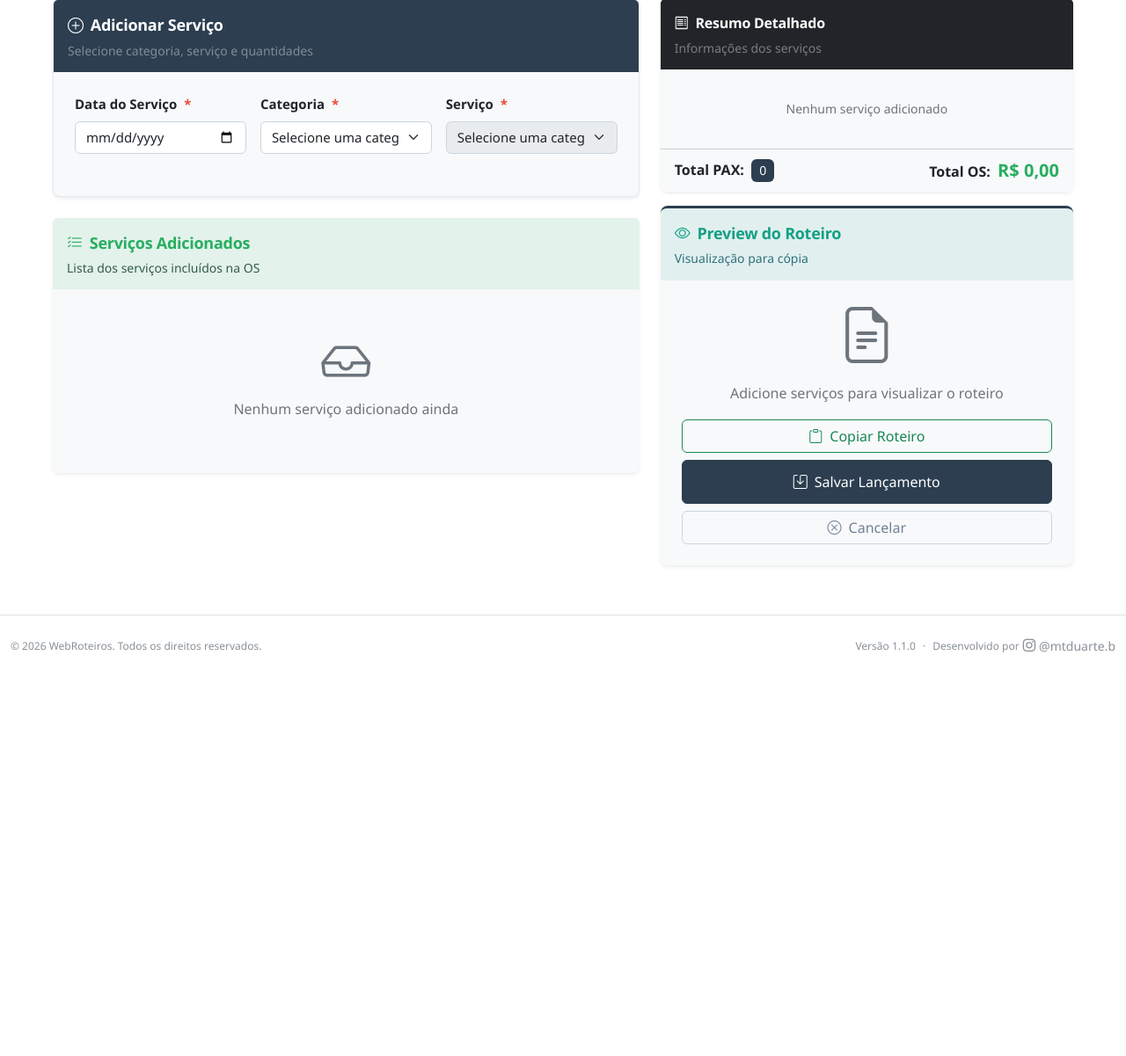
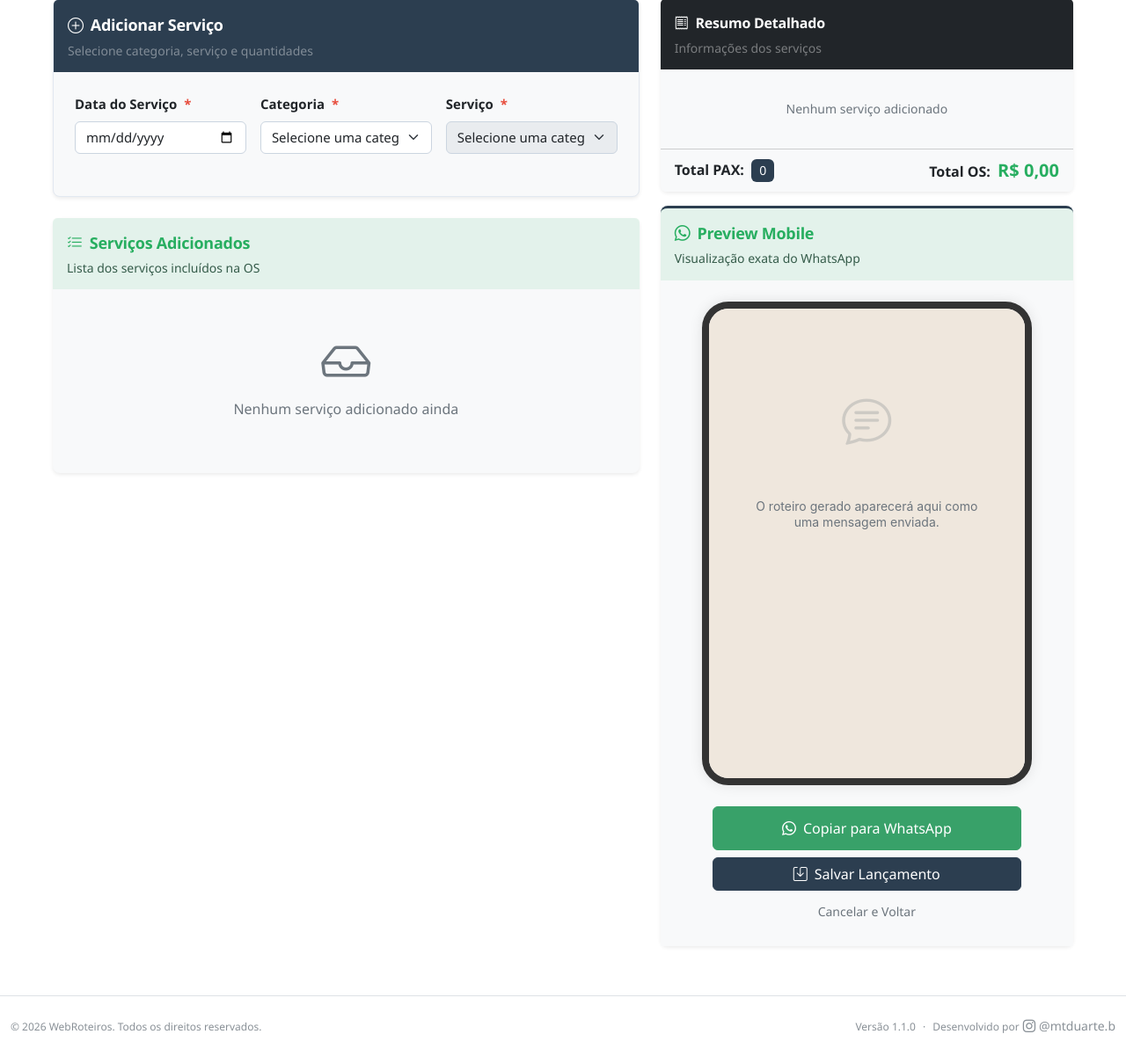
Before and after one commit to download2t/webReceptivo, a Django app: page /servicos/lancamentos/criar/ in a window 1280 px wide. Shown: the part 219-1420 px from the top of the page at 88% size. Before the commit the page ends 961 px from the top, so only its background shows below. Run offline with Django 5.2, Linux system fonts and the light colour scheme; a user stored in the database is signed in; data comes from the database, SQL or seed files in the repository; data that the repository does not hold is empty; some libraries are stand-ins or nearby versions.

Commit message:
Alterações do layout de whatsapp dentro de OS

```diff
--- a/static/css/ordem_servico_form.css
+++ b/static/css/ordem_servico_form.css
@@ -161,30 +161,7 @@ h1 {
     color: #f7fafc;
 }
 
-/* ===== Tema escuro adaptativo =====
-
-[data-bs-theme="dark"] .roteiro-preview {
-    background: var(--bs-dark);
-    border: 1px solid var(--bs-border-color);
-    color: var(--bs-body-color);
-}
-
-[data-bs-theme="light"] .roteiro-preview {
-    background: #f8f9fa;
-    border: 1px solid #dee2e6;
-}
-
-.roteiro-preview {
-    border-radius: 0.5rem;
-    padding: 1.5rem;
-    font-family: 'Courier New', monospace;
-    white-space: pre-wrap;
-    font-size: 0.9rem;
-    line-height: 1.6;
-    min-height: 400px;
-    max-height: 600px;
-    overflow-y: auto;
-}
+/* ===== SERVIÇOS ADICIONADOS (LISTA) ===== */
 
 [data-bs-theme="dark"] .servico-adicionado {
     background: var(--bs-body-bg);
@@ -356,3 +333,99 @@ h1 {
         box-shadow: 0 0.5rem 1rem rgba(13, 110, 253, 0.25);
     }
 }
+
+/* =========================================
+   SIMULAÇÃO WHATSAPP (PREVIEW MOBILE)
+   ========================================= */
+
+/* A tela do celular - Container Externo */
+.whatsapp-screen {
+    width: 375px; /* Largura padrão iPhone/Android médio */
+    height: 550px; /* Altura fixa para scroll */
+    background-color: #efe7dd; /* Bege padrão do WhatsApp */
+    /* background-image: url('https://user-images.githubusercontent.com/15075759/28719144-86dc0f70-73b1-11e7-911d-60d70fcded21.png'); /* Opcional: Doodle fundo */
+    margin: 0 auto; /* Centralizar */
+    border: 8px solid #333; /* Borda imitando celular */
+    border-radius: 30px;
+    padding: 15px;
+    overflow-y: auto;
+    display: flex;
+    flex-direction: column;
+    box-shadow: 0 0 15px rgba(0,0,0,0.1);
+    position: relative;
+}
+
+/* Scrollbar fina para o celular */
+.whatsapp-screen::-webkit-scrollbar {
+    width: 6px;
+}
+.whatsapp-screen::-webkit-scrollbar-thumb {
+    background-color: rgba(0,0,0,0.2);
+    border-radius: 3px;
+}
+
+/* O Balão da Mensagem (Verde - Enviada) */
+#roteiroPreview {
+    position: relative;
+    background-color: #d9fdd3 !important; /* Verde claro do WhatsApp - Forçado !important */
+    color: #111b21 !important; /* Texto PRETO sempre, mesmo em dark mode */
+    padding: 8px 10px;
+    border-radius: 7.5px;
+    box-shadow: 0 1px 0.5px rgba(11,20,38,0.13);
+
+    /* Tipografia exata */
+    font-family: -apple-system, BlinkMacSystemFont, "Segoe UI", Roboto, Helvetica, Arial, sans-serif;
+    font-size: 14.2px;
+    line-height: 19px;
+
+    /* Comportamento do texto */
+    white-space: pre-wrap; /* Mantém as quebras de linha */
+    word-wrap: break-word; /* Quebra palavras longas */
+
+    /* Posicionamento à direita (mensagem enviada) */
+    align-self: flex-end;
+    max-width: 90%;
+    margin-bottom: 10px;
+    margin-top: auto;
+    text-align: left;
+}
+
+/* O "rabinho" do balão (Triângulo) */
+#roteiroPreview::after {
+    content: '';
+    position: absolute;
+    top: 0;
+    right: -8px;
+    width: 0;
+    height: 0;
+    border-top: 8px solid #d9fdd3; /* Mesma cor do balão */
+    border-right: 8px solid transparent;
+    border-left: 8px solid transparent;
+}
+
+/* Estado Vazio (Placeholder dentro do celular) */
+#roteiroPreview:empty,
+#roteiroPreview:has(.text-muted) {
+    background-color: transparent !important; /* Fundo transparente quando vazio */
+    box-shadow: none;
+    align-self: center;
+    text-align: center;
+    color: #54656f !important; /* Cinza escuro do WhatsApp */
+    margin-top: 50%;
+    transform: translateY(-50%);
+}
+
+#roteiroPreview:has(.text-muted)::after {
+    display: none; /* Esconde o rabinho se estiver vazio */
+}
+
+/* Ajustes para Tema Escuro Global (Garante que a moldura do card mude, mas o celular mantenha as cores reais do app) */
+[data-bs-theme="dark"] .card-body.bg-light {
+    background-color: var(--bs-tertiary-bg) !important;
+}
+
+/* A borda do celular em modo escuro fica mais sutil */
+[data-bs-theme="dark"] .whatsapp-screen {
+    border-color: #1a1a1a;
+    box-shadow: 0 0 20px rgba(0,0,0,0.5);
+}
--- a/templates/servicos/os/ordem_servico_form.html
+++ b/templates/servicos/os/ordem_servico_form.html
@@ -203,50 +203,58 @@
 
             <!-- Card: Preview do Roteiro (Ação Principal) -->
             <div class="card shadow-sm sticky-top border-0 border-top border-primary border-3" style="top: 1rem;">
-                <div class="card-header bg-info bg-opacity-10 text-info py-3 border-0">
+            <div class="card-header bg-success bg-opacity-10 text-success py-3 border-0">
                 <h5 class="mb-0 fw-600">
-                        <i class="bi bi-eye me-2"></i>Preview do Roteiro
+                    <i class="bi bi-whatsapp me-2"></i>Preview Mobile
                 </h5>
-                    <p class="text-info-emphasis small mb-0 mt-1">Visualização para cópia</p>
+                <p class="text-success-emphasis small mb-0 mt-1">Visualização exata do WhatsApp</p>
             </div>
-                <div class="card-body">
-                    <div class="roteiro-preview" id="roteiroPreview">
+
+            <div class="card-body bg-light text-center">
+
+                <div class="whatsapp-screen">
+                    <div id="roteiroPreview">
                         <div class="text-center text-muted">
-                            <i class="bi bi-file-earmark-text display-3 d-block mb-3"></i>
-                            <p>Adicione serviços para visualizar o roteiro</p>
+                            <i class="bi bi-chat-text display-4 d-block mb-3 opacity-25"></i>
+                            <p class="small">O roteiro gerado aparecerá aqui como uma mensagem enviada.</p>
                         </div>
                     </div>
-                    <div class="d-grid gap-2 mt-3">
-                        <button type="button" class="btn btn-outline-success" id="btnCopiarRoteiro">
-                            <i class="bi bi-clipboard me-2"></i>Copiar Roteiro
+                </div>
+                <div class="d-grid gap-2 mt-4 col-lg-10 mx-auto">
+                    <button type="button" class="btn btn-success btn-lg" id="btnCopiarRoteiro">
+                        <i class="bi bi-whatsapp me-2"></i>Copiar para WhatsApp
                     </button>
+
                     {% if editando %}
                         {% if perms.servicos.change_ordemservico %}
-                            <button type="button" class="btn btn-primary btn-lg" id="btnSalvarOS">
+                        <button type="button" class="btn btn-primary" id="btnSalvarOS">
                             <i class="bi bi-save me-2"></i>Atualizar Lançamento
                         </button>
                         {% else %}
-                            <button type="button" class="btn btn-primary btn-lg" id="btnSalvarOS" disabled>
-                                <i class="bi bi-ban me-2"></i>Sem permissão para atualizar
+                        <button type="button" class="btn btn-primary" id="btnSalvarOS" disabled>
+                            <i class="bi bi-ban me-2"></i>Sem permissão
                         </button>
                         {% endif %}
                     {% else %}
                         {% if perms.servicos.add_ordemservico %}
-                            <button type="button" class="btn btn-primary btn-lg" id="btnSalvarOS">
+                        <button type="button" class="btn btn-primary" id="btnSalvarOS">
                             <i class="bi bi-save me-2"></i>Salvar Lançamento
                         </button>
                         {% else %}
-                            <button type="button" class="btn btn-primary btn-lg" id="btnSalvarOS" disabled>
-                                <i class="bi bi-ban me-2"></i>Sem permissão para salvar
+                        <button type="button" class="btn btn-primary" id="btnSalvarOS" disabled>
+                            <i class="bi bi-ban me-2"></i>Sem permissão
                         </button>
                         {% endif %}
                     {% endif %}
-                        <a href="{% url 'servicos:ordem_servico_list' %}" class="btn btn-outline-secondary">
-                            <i class="bi bi-x-circle me-2"></i>Cancelar
+
+                    <a href="{% url 'servicos:ordem_servico_list' %}" class="btn btn-link text-muted btn-sm text-decoration-none">
+                        Cancelar e Voltar
                     </a>
                 </div>
             </div>
         </div>
+
+
         </div>
     </div>
 </div>
```
Lines whose indentation alone changed are shown as unchanged.
